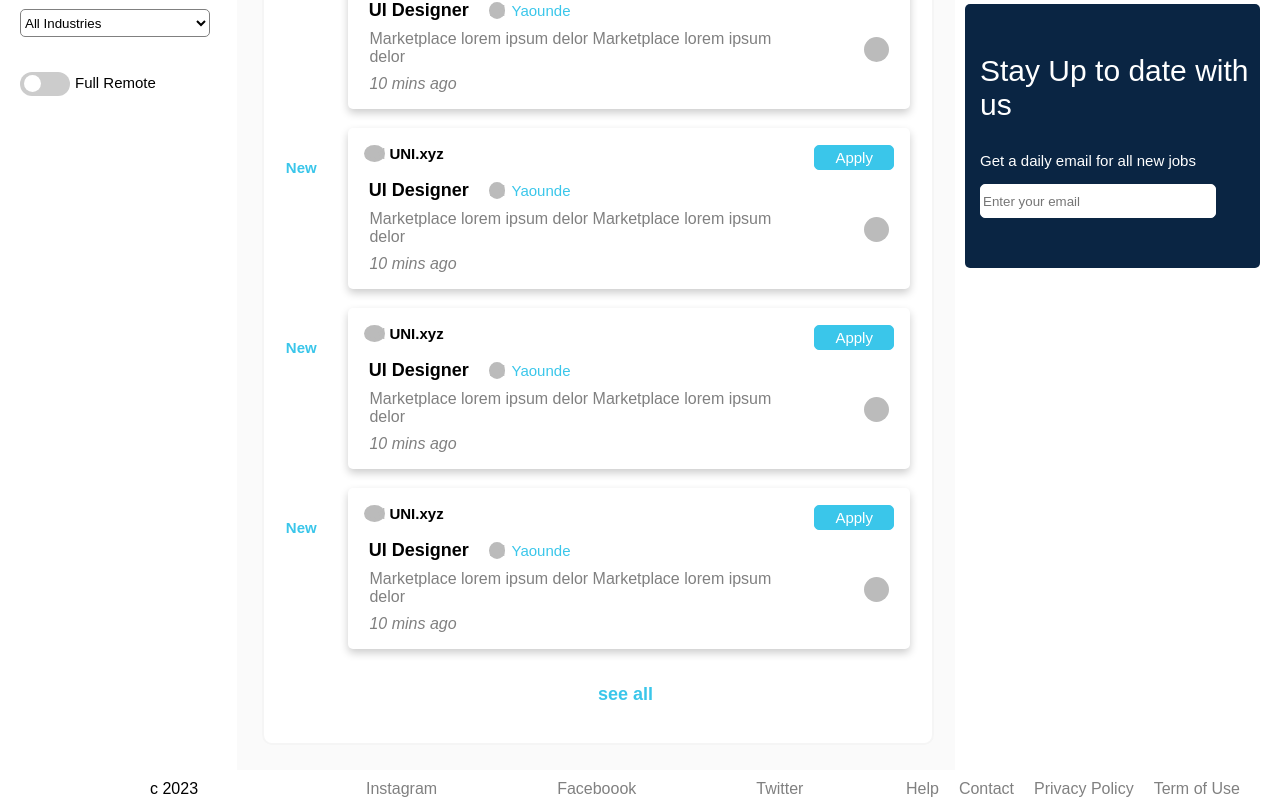
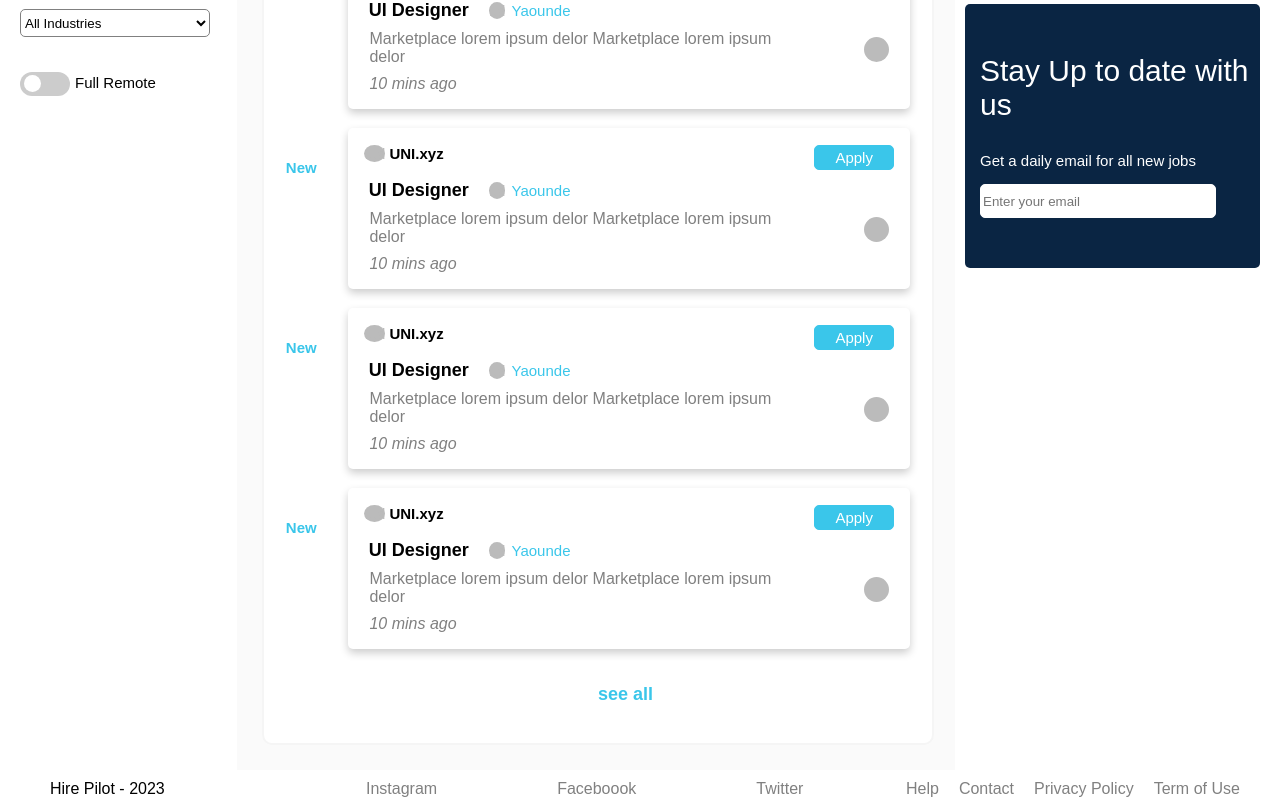
Before and after one commit to Lukong123/hire-pilot, a React (Create React App) app in the folder hire-pilot-frontend/: page / in a window 1280 px wide. Shown: the part 449-1256 px from the top of the page. Built offline with nearby package versions, Linux system fonts and the light colour scheme.

Commit message:
utils and test

```diff
--- a/hire-pilot-frontend/src/App.css
+++ b/hire-pilot-frontend/src/App.css
@@ -598,7 +598,7 @@ input:checked + .slider {
 
   .rights{
 	float: right;
-	margin-left: 150px;
+	margin-left: 50px;
   }
 
   .social a{
--- a/hire-pilot-frontend/src/App.js
+++ b/hire-pilot-frontend/src/App.js
@@ -1,7 +1,5 @@
 import './App.css';
-// import searchSvg from './search-outline.svg';
-// import {ReactComponent as searchLogo} from './search-outline.svg';
-
+import { getFooterCopy, getFullYear } from './utils/utils';
 
 
 function App() {
@@ -317,7 +315,7 @@ function App() {
       </body>
       <footer className="footer">
         <div class='rights'>
-          c 2023
+          {getFooterCopy(true)} - {getFullYear()}
         </div>
         <div class='social'>
           <a href='#ig'>Instagram</a>
--- /dev/null
+++ b/hire-pilot-frontend/src/utils/utils.js
@@ -0,0 +1,3 @@
+export const getFullYear = () => new Date().getFullYear();
+
+export const getFooterCopy = (isIndex) => isIndex? 'Hire Pilot': 'Hire Pilot Dashboard'
```
Also changed, not shown: 1 other file (tests, documents, lock files or other folders).
